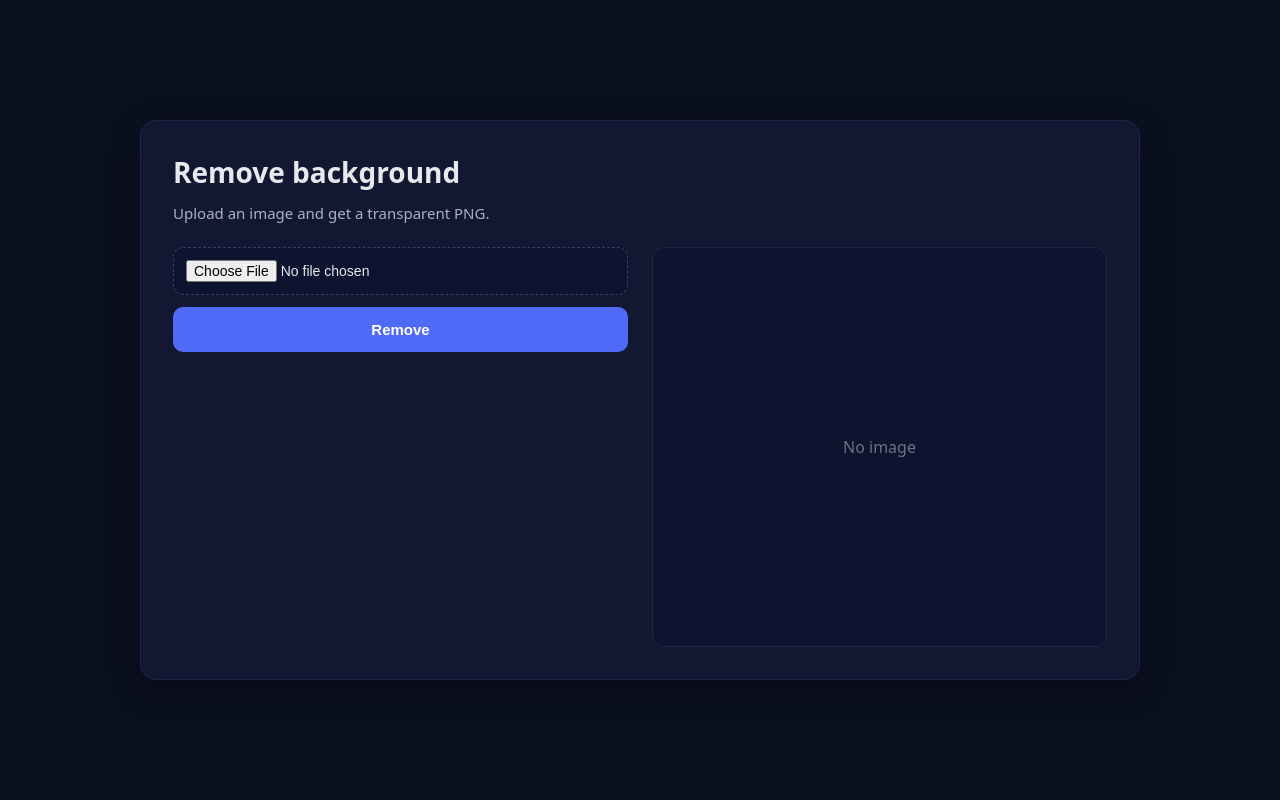
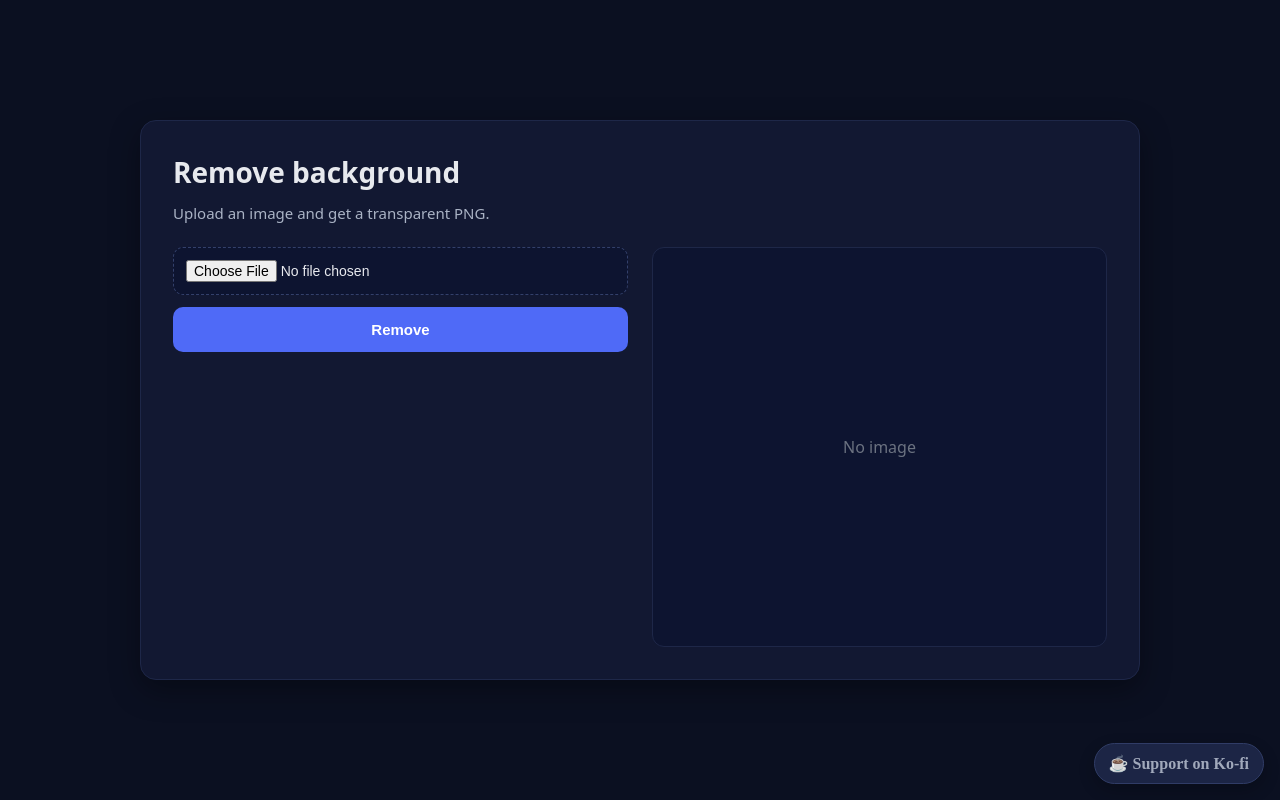
Before and after one commit to HeavenDan/RemoveBG, a Next.js app: page / in a window 1280 px wide. Built offline with nearby package versions, Linux system fonts and the light colour scheme; what @posthog/react would draw is missing.

Commit message:
feat(ui): add Ko-fi link button in footer (dksheaven)

```diff
--- a/app/layout.tsx
+++ b/app/layout.tsx
@@ -80,6 +80,14 @@ export default function RootLayout({
       <body>
         <PHProvider>{children}</PHProvider>
         <Analytics />
+        <a
+          href="https://ko-fi.com/dksheaven"
+          target="_blank"
+          rel="noopener noreferrer"
+          style={{ position: 'fixed', right: '16px', bottom: '16px', zIndex: 50, padding: '10px 14px', background: '#1e2748', color: '#aab3c5', borderRadius: '999px', textDecoration: 'none', fontWeight: 700, border: '1px solid #33406b', boxShadow: '0 6px 18px rgba(0,0,0,.25)', opacity: 0.95 }}
+        >
+          ☕ Support on Ko‑fi
+        </a>
       </body>
     </html>
   )
```
